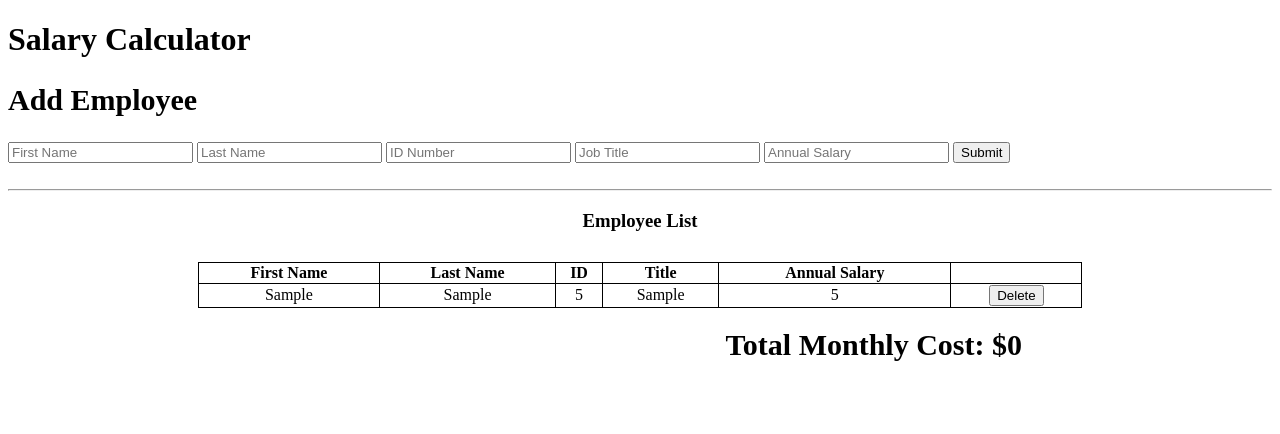
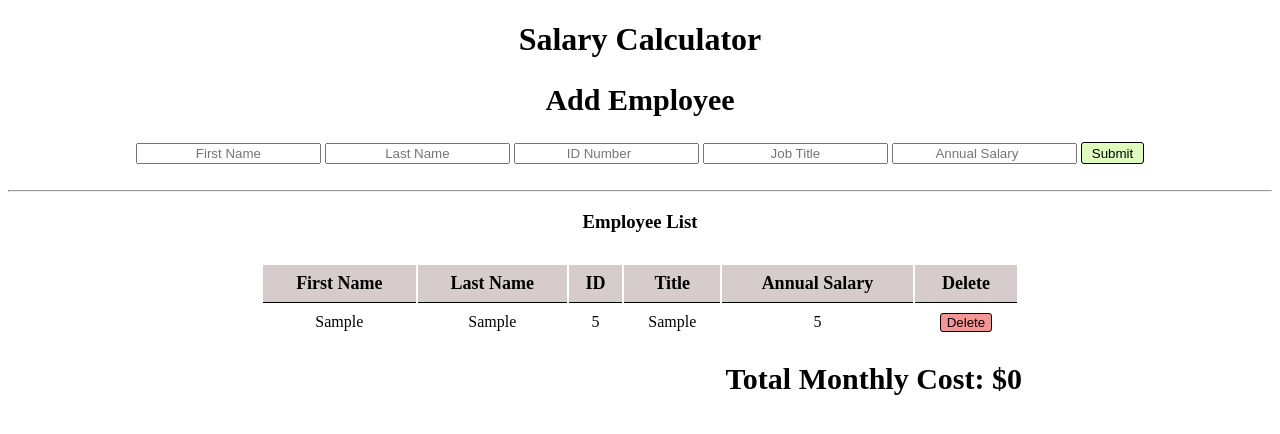
Before and after one commit to AlyssaNichols/weekend-jquery-salary-calculator, a plain HTML site: page index.html in a window 1280 px wide. Both pictures are taken after typing "Sample", "Sample", "5", "Sample", "5" into the empty fields and a click on the button "Submit". Drawn offline with Linux system fonts and the light colour scheme.

Commit message:
updated read me

```diff
--- a/index.html
+++ b/index.html
@@ -34,6 +34,7 @@
             <th>ID</th>
             <th>Title</th>
             <th>Annual Salary</th>
+            <th>Delete</th>
           </tr>
         </thead>
       <tbody id="tableBody">
--- a/style.css
+++ b/style.css
@@ -1,17 +1,7 @@
-table,
-th,
-td {
-  border: 1px solid;
-}
+
 h3 {
   text-align: center;
   margin-bottom: 30px;
-  margin-left: auto;
-  margin-right: auto;
-}
-table {
-  width: 70%;
-  border-collapse: collapse;
   margin-left: auto;
   margin-right: auto;
 }
@@ -28,10 +18,73 @@ table {
   font-weight: bold;
 }
 
+li {
+  display: inline;
+}
+
+table {
+  justify-content: center;
+  align-items: center;
+  margin-left: auto;
+  margin-right: auto;
+  width: 60%;
+}
+
+th,
 td {
+  text-align: center;
+  padding: 8px;
+}
+
+th {
+  background-color: #d7cccc;
+  border-bottom: 1px solid black;
+  font-size: 18px;
+  font-weight: bolder;
+}
+
+tr:nth-child(even) {
+  background-color: #e6e5e5;
+}
+
+#addEmployeeForm{
   text-align: center;
 }
 
-li {
-  display: inline;
+h2, h1{
+  text-align: center;
 }
+
+.submitButton {
+  background-color: rgb(224, 251, 190);
+  border: 1px solid black;
+  border-radius: 3px;
+  height: 22px;
+  width: 5%;
+}
+
+.submitButton:hover {
+  background-color: rgb(28, 253, 50);
+}
+.submitButton:active {
+  transform: scale(0.93);
+  box-shadow: 3px 2px 22px 1px rgba(0, 0, 0, 0.24);
+}
+
+.deleteButton {
+  background-color: rgb(246, 149, 149);
+  border: 1px solid black;
+  border-radius: 3px;
+}
+
+.deleteButton:hover {
+  background-color: rgb(250, 10, 10);
+}
+.deleteButton:active {
+  transform: scale(0.93);
+  box-shadow: 3px 2px 22px 1px rgba(0, 0, 0, 0.24);
+}
+
+input{
+  text-align: center;
+}
```
Also changed, not shown: Screenshot 2023-10-04 at 7.48.34 AM.png (added), Screenshot 2023-10-04 at 7.48.46 AM.png (added), 1 other file.
